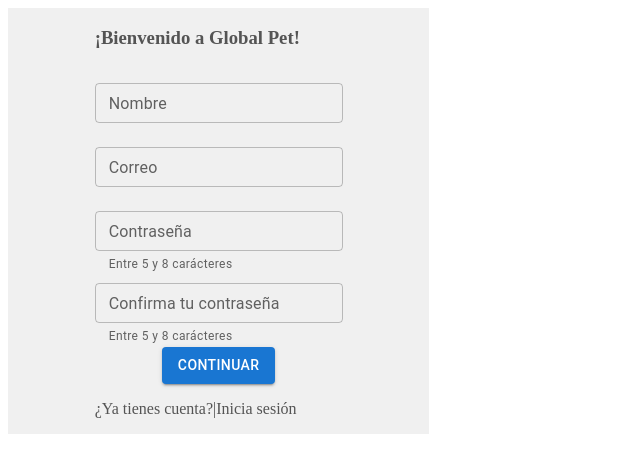
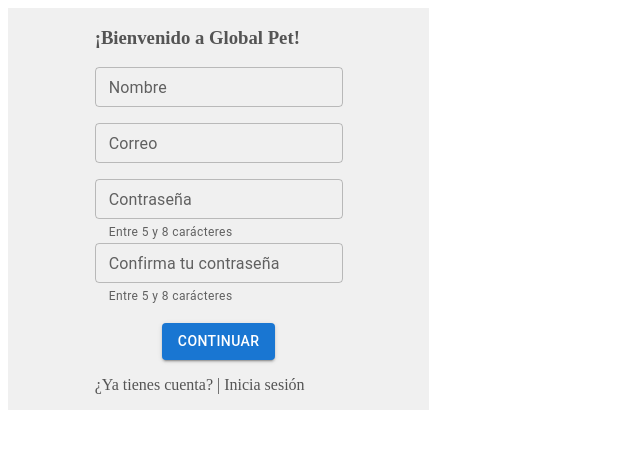
Before and after one commit to Kodemia-global-pet/Global-pet-frontend, a React (Create React App) app: page / in a window 1280 px wide. Shown: the top 472 px of the page, without its empty margins (0-640 px from the left). Built offline with nearby package versions, Linux system fonts and the light colour scheme.

Commit message:
paddingChanges

```diff
--- a/package.json
+++ b/package.json
@@ -14,7 +14,6 @@
     "react-hook-form": "^7.37.0",
     "react-router-dom": "^6.4.1",
     "react-scripts": "5.0.1",
-    "sass": "^1.55.0",
     "web-vitals": "^2.1.4"
   },
   "scripts": {
--- a/src/components/UserFormRegister/UserFormRegister.js
+++ b/src/components/UserFormRegister/UserFormRegister.js
@@ -15,26 +15,23 @@ const UserFormRegister = () => {
       <>
       <section>
           <h3>¡Bienvenido a Global Pet!</h3>
-          <Grid item >
+          <Grid item sx={{pb:2}} >
           <TextField
-             id="margin-normal" margin="normal"
              label="Nombre"
              size="small"/>
           </Grid>
-          <Grid item>
+          <Grid item sx={{pb:2}} >
           <TextField
-             id="margin-normal" margin="normal"
              label="Correo"
              size="small"/>
           </Grid>
           <Grid item>
           <TextField
-            id="margin-normal" margin="normal"
             helperText="Entre 5 y 8 carácteres"
              label="Contraseña"
              size="small"/>
           </Grid>
-          <Grid item>
+          <Grid item sx={{pb:2}}>
           <TextField
             helperText="Entre 5 y 8 carácteres "
              label="Confirma tu contraseña"
@@ -43,7 +40,7 @@ const UserFormRegister = () => {
           <Grid item display="flex" justifyContent="center" alignItems="center">
           <Button variant="contained">Continuar</Button>
           </Grid>
-          <p>¿Ya tienes cuenta?|Inicia sesión</p>
+          <p>¿Ya tienes cuenta? | Inicia sesión</p>
           </section>
     </>
        );
```
